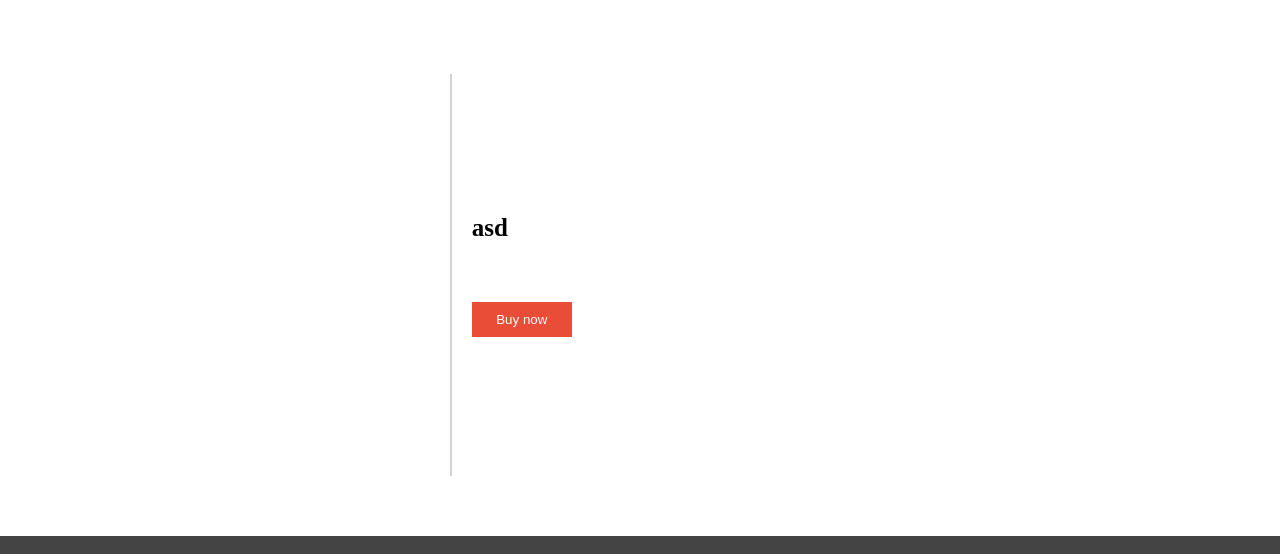
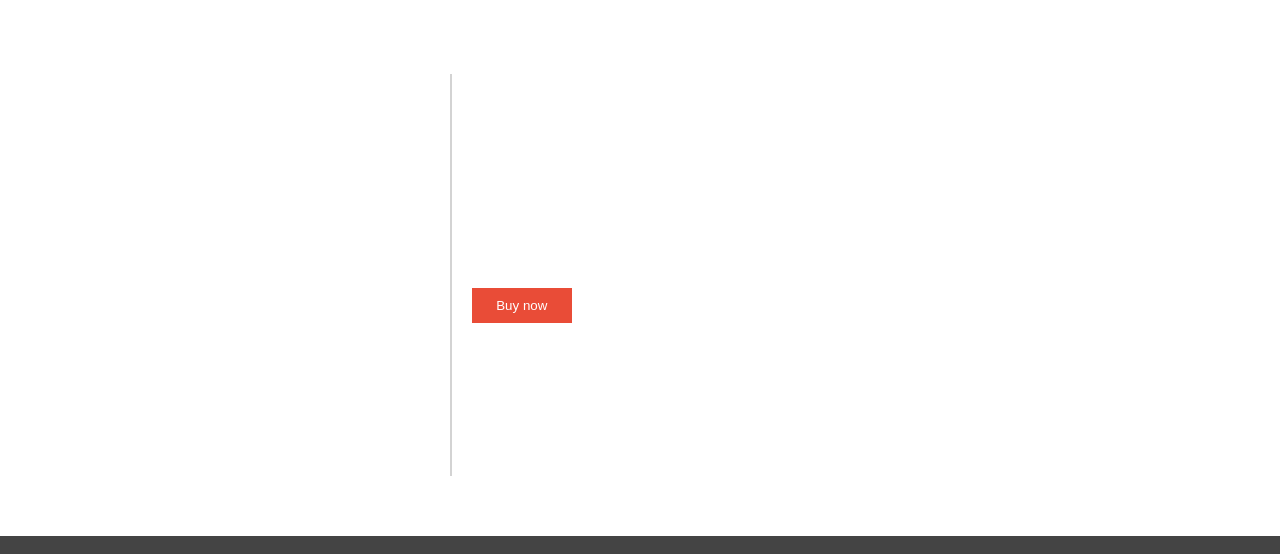
Before and after one commit to dionk6/Projekti, a plain HTML site: page product.html in a window 1280 px wide. Shown: the part 146-700 px from the top of the page. Drawn offline with Linux system fonts and the light colour scheme.

Commit message:
product commit

```diff
--- a/product.html
+++ b/product.html
@@ -66,7 +66,7 @@
 
             <div id="titulli">
                 <div id="titulli-name">
-                    asd
+
                 </div>
                 <div id="titulli-pershkrimi">
 
```
